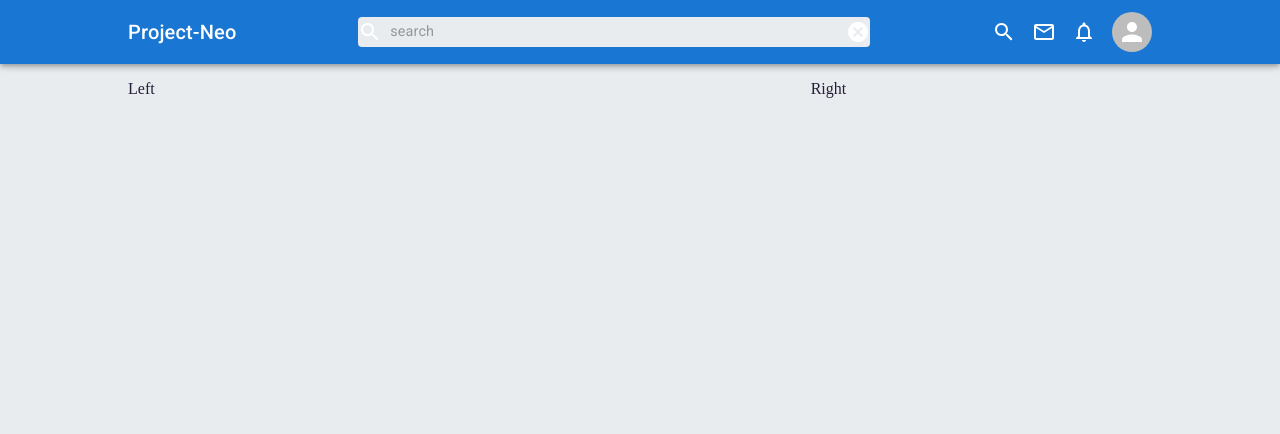
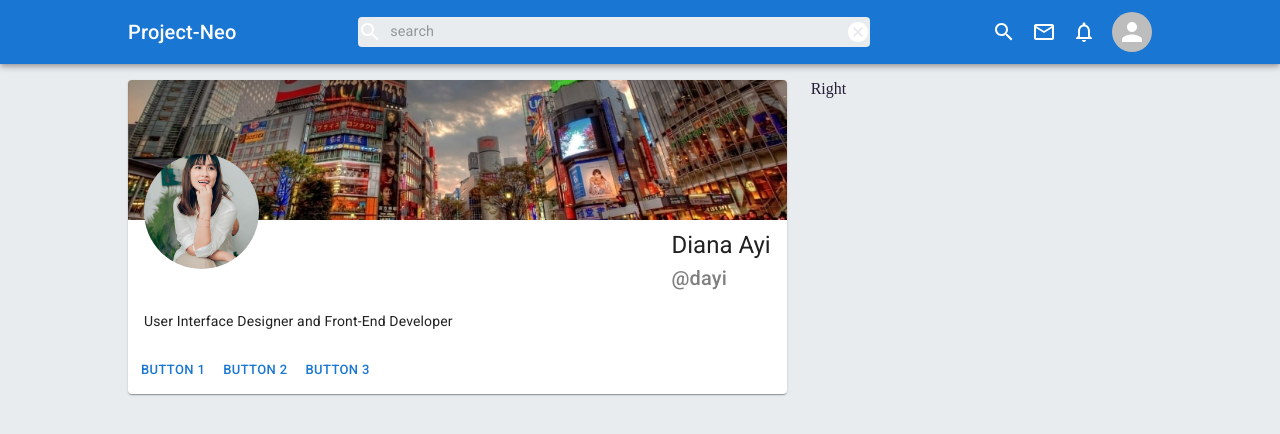
Before and after one commit to jpzambranoleon/project-neo-front-end, a React (Create React App) app: page /profile in a window 1280 px wide. Shown: the top 434 px of the page. Built offline with nearby package versions, Linux system fonts and the light colour scheme.

Commit message:
updated files

```diff
--- a/src/pages/profilePage/Profile.jsx
+++ b/src/pages/profilePage/Profile.jsx
@@ -2,7 +2,6 @@ import { Box, Grid } from "@mui/material";
 import Navbar from "../../components/Navbar";
 import Leftbar from "./components/Leftbar";
 import Rightbar from "./components/Rightbar";
-
 
 export default function Profile() {
     return (
--- a/src/pages/profilePage/components/Leftbar.jsx
+++ b/src/pages/profilePage/components/Leftbar.jsx
@@ -1,9 +1,10 @@
 import { Box } from "@mui/material"
+import User from "./User";
 
 const Leftbar = () => {
     return (
         <Box sx={{ paddingTop: 10 }}>
-            <div>Left</div>
+            <User />
         </Box>
     );
 };
--- a/src/pages/profilePage/components/User.jsx
+++ b/src/pages/profilePage/components/User.jsx
@@ -0,0 +1,42 @@
+import { Avatar, Button, Card, CardActions, CardContent, CardMedia, Typography } from "@mui/material";
+import { makeStyles } from "@mui/styles";
+
+const User = () => {
+    return (
+        <Card sx={{ mr: 3 }}>
+            <CardMedia
+                component="img"
+                height="140"
+                image="/assets/cover/cover.jpg"
+            />
+            <CardContent sx={{ display: "flex", alignItems: "center", justifyContent: "space-between", mt: -4 }}>
+                <Avatar alt="Diana Ayi" src="/assets/person/diana.jpg" sx={{ width: 115, height: 115, bottom: 50 }}/>
+                <Typography variant="h5">
+                    Diana Ayi
+                    <Typography variant="h6" sx={{ color: "grey" }}>
+                        @dayi
+                    </Typography>
+                </Typography>
+            </CardContent>
+            <CardContent sx={{ mt: -5 }}>
+                <Typography variant="body2">
+                    User Interface Designer and
+                    Front-End Developer
+                </Typography>
+            </CardContent>
+            <CardActions>
+                <Button size="small">
+                    Button 1
+                </Button>
+                <Button size="small">
+                    Button 2
+                </Button>
+                <Button size="small">
+                    Button 3
+                </Button>
+            </CardActions>
+        </Card>
+    );
+};
+
+export default User;
```
